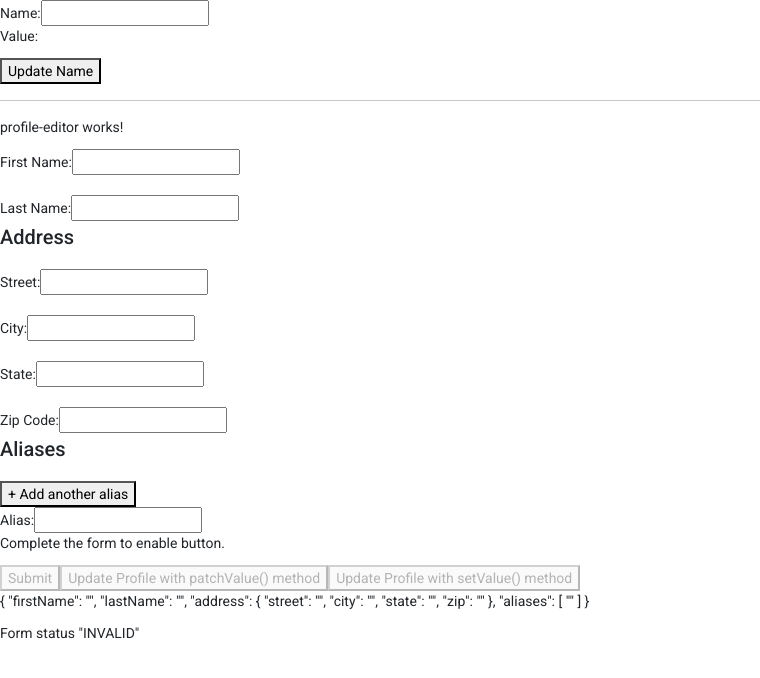
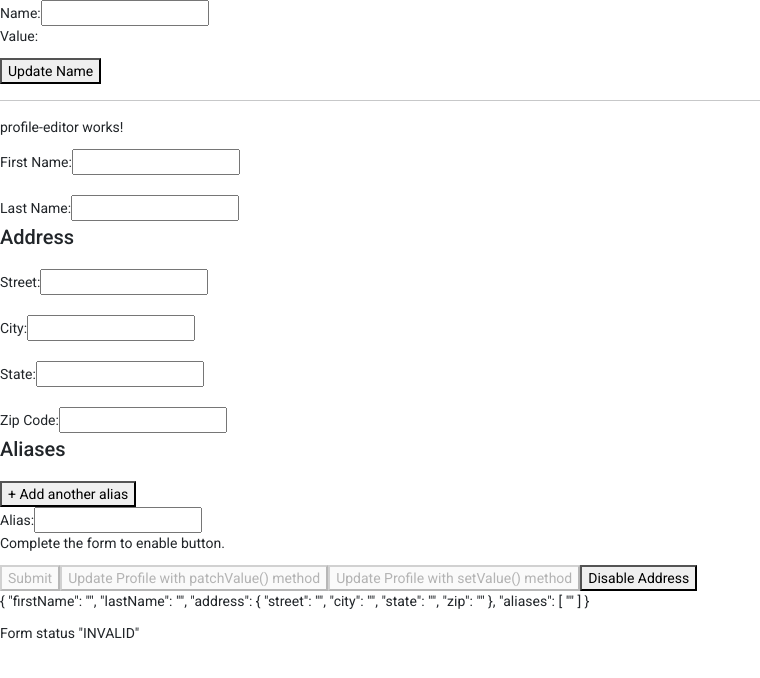
Before and after one commit to srbalakkl/Angular-Reactive-forms-from-angular.io, an Angular app: page / in a window 1280 px wide. Shown: the top 678 px of the page, without its empty margins (0-760 px from the left). Built offline with nearby package versions, Linux system fonts and the light colour scheme.

Commit message:
NEW: Group FormControl

```diff
--- a/src/app/profile-editor/profile-editor.component.html
+++ b/src/app/profile-editor/profile-editor.component.html
@@ -55,17 +55,35 @@
 
     <p>Complete the form to enable button.</p>
     <button [disabled]="profileForm.invalid" type="submit">Submit</button>
+
     <button (click)="updateProfile()" [disabled]="!profileForm.valid" type="button">Update Profile with patchValue()
         method
     </button>
+
     <button (click)="updateProfileSet()" [disabled]="!profileForm.valid" type="button">Update Profile with setValue()
         method
     </button>
+
+    <button (click)="disableAddress()" type="button">Disable Address</button>
 
     <p>{{profileForm.value | json}}</p>
     <p>Form status {{profileForm.status | json}}</p>
 
 </form>
+
+
+
+
+
+
+
+
+
+
+
+
+
+
 
 <!--
 <div class="dclass">
--- a/src/app/profile-editor/profile-editor.component.ts
+++ b/src/app/profile-editor/profile-editor.component.ts
@@ -50,7 +50,6 @@ export class ProfileEditorComponent implements OnInit {
         });
     }
 
-
     updateProfileSet() {
         //todo: Note: the setValue() "catches the nesting error" in forms while "patchValue() fails" silently on these error.
         this.profileForm.setValue({
@@ -78,5 +77,10 @@ export class ProfileEditorComponent implements OnInit {
         return this.profileForm.get('firstName');
     }
 
-
+    disableAddress() {
+        //This will disable the address group of the form.
+        return this.profileForm.get('address')?.disable({emitEvent:false})
+    //    todo: We can disable the specific FormControl Name by typing FC Name followed by the group name.
+    //    todo: eg: return this.profileForm.get('address.street')?.disable({emitEvent:false})
+    }
 }
```
